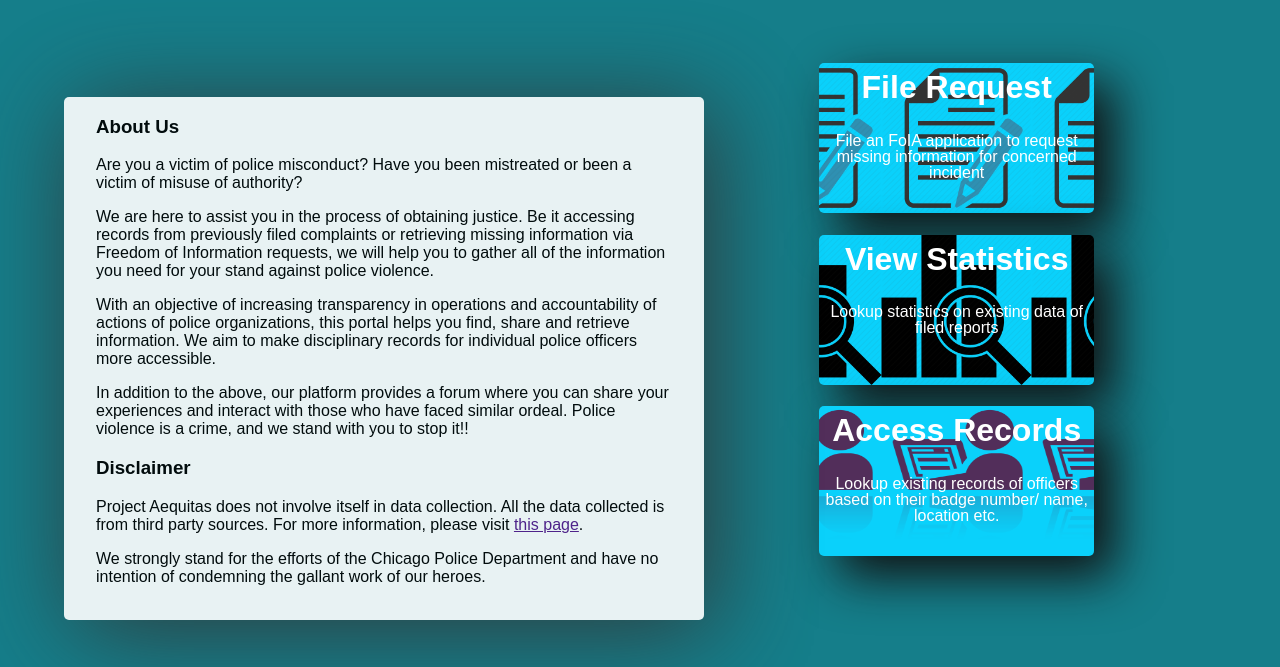
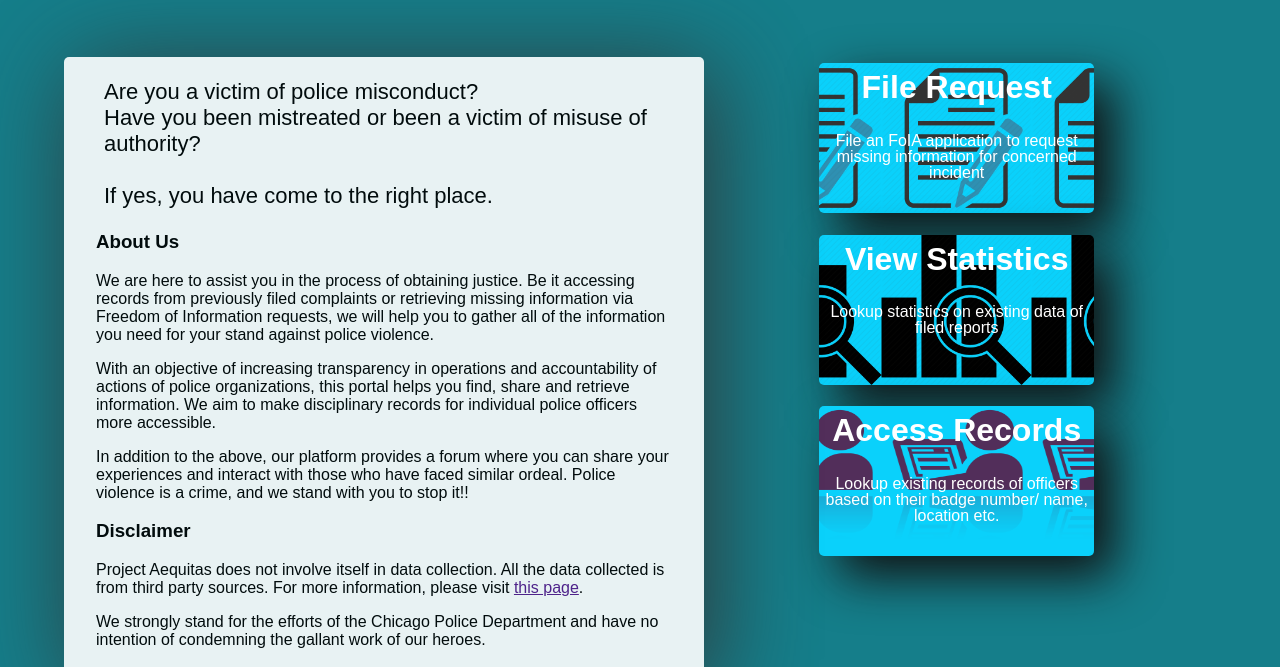
Before and after one commit to prachu95/hci330project, a plain HTML site: page index.html in a window 1280 px wide. Shown: the part 133-800 px from the top of the page. Drawn offline with Linux system fonts and the light colour scheme.

Commit message:
Updated index.html

```diff
--- a/common.css
+++ b/common.css
@@ -125,7 +125,7 @@ body {
 	float: left;
 	width: 50%;
 	margin-left: 5%;
-	margin-top: 100;
+	margin-top: 60;
 	box-shadow: 10px 10px 100px #333;
 	border-radius: 5px;
   background-color: #fff;
--- a/index.html
+++ b/index.html
@@ -13,9 +13,11 @@
 
 
  <div class="about">
+   <p style="font-size: 22px; margin-left: 40px;">
+   Are you a victim of police misconduct? <br>
+ Have you been mistreated or been a victim of misuse of authority?<br><br>
+ If yes, you have come to the right place.  </p>
    <h3 id="about-text"> About Us </h3>
-   <p id="about-text">
-   Are you a victim of police misconduct? Have you been mistreated or been a victim of misuse of authority?  </p>
    <p id="about-text">
     We are here to assist you in the process of obtaining justice. Be it accessing records from previously filed complaints
 	or retrieving missing information via Freedom of Information requests, we will help you to gather all of the information you need
```
